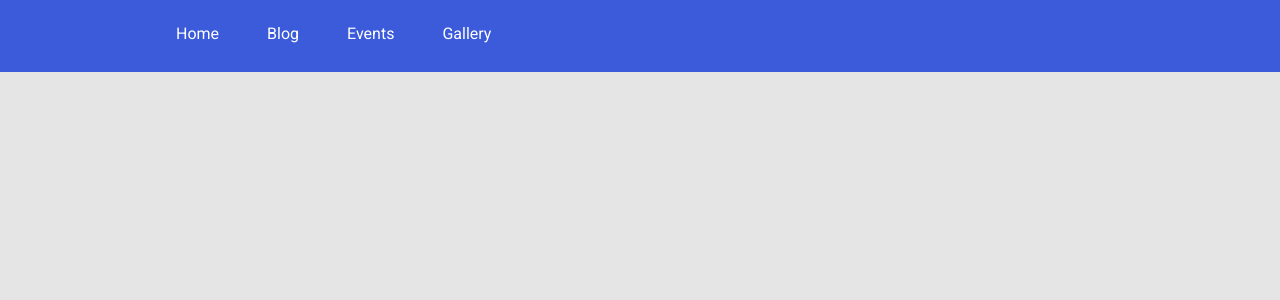
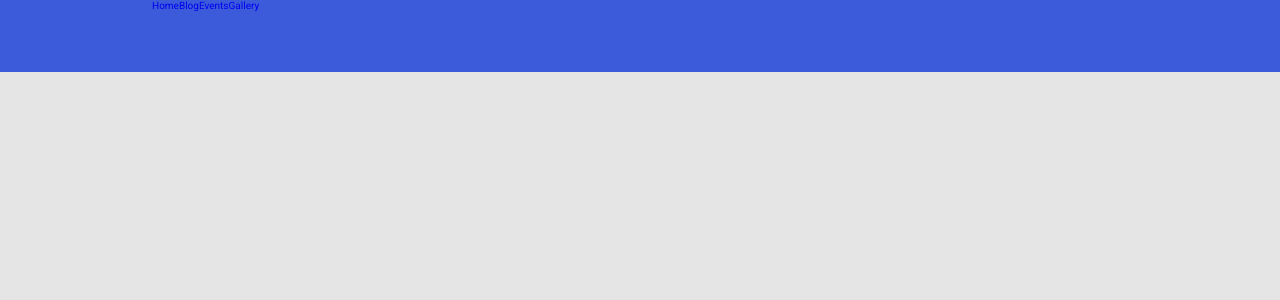
Before and after one commit to mustonentimmo/proovitoo_react, a React (Create React App) app: page / in a window 1280 px wide. Shown: the top 300 px of the page. Built offline with nearby package versions, Linux system fonts and the light colour scheme.

Commit message:
Refactor class name

```diff
--- a/src/components/Navbar/Navbar.js
+++ b/src/components/Navbar/Navbar.js
@@ -20,8 +20,8 @@ const Navbar = () => {
             <ul className={`navbar__menu ${isOpen ? 'navbar__menu--is-active' : ''}`}>
                 {
                     links.map(link => (
-                        <li key={link.id} className="navbar__menu-item">
-                            <a href="#" className="navbar__menu-item__link">{link.title}</a>
+                        <li key={link.id} className="navbar__item">
+                            <a href="#" className="navbar__link">{link.title}</a>
                         </li>
                         )
                     )
```
